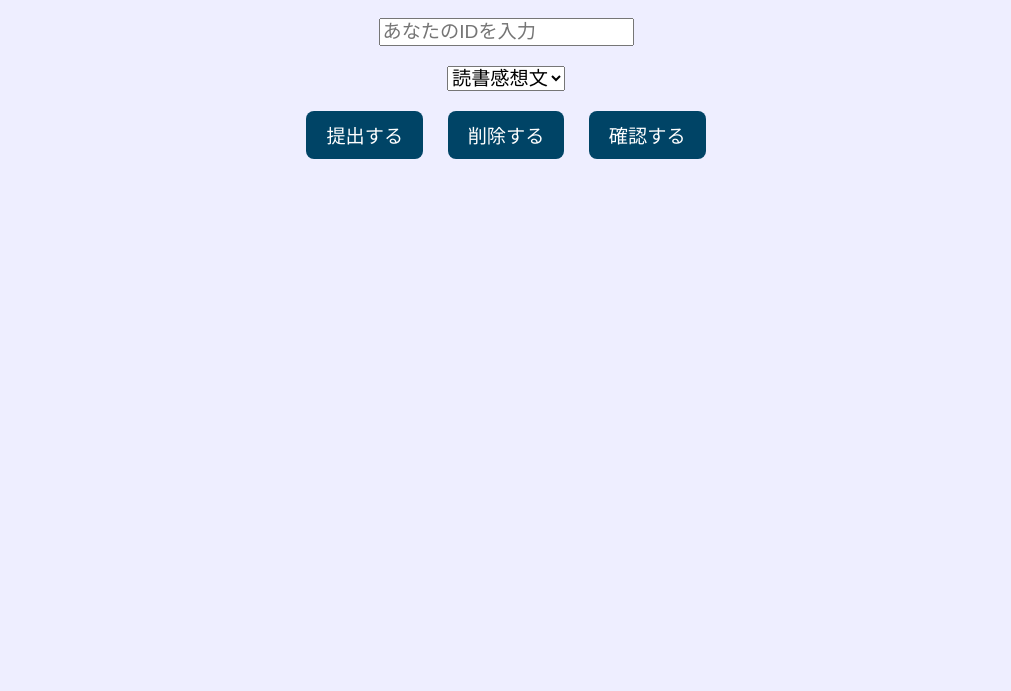
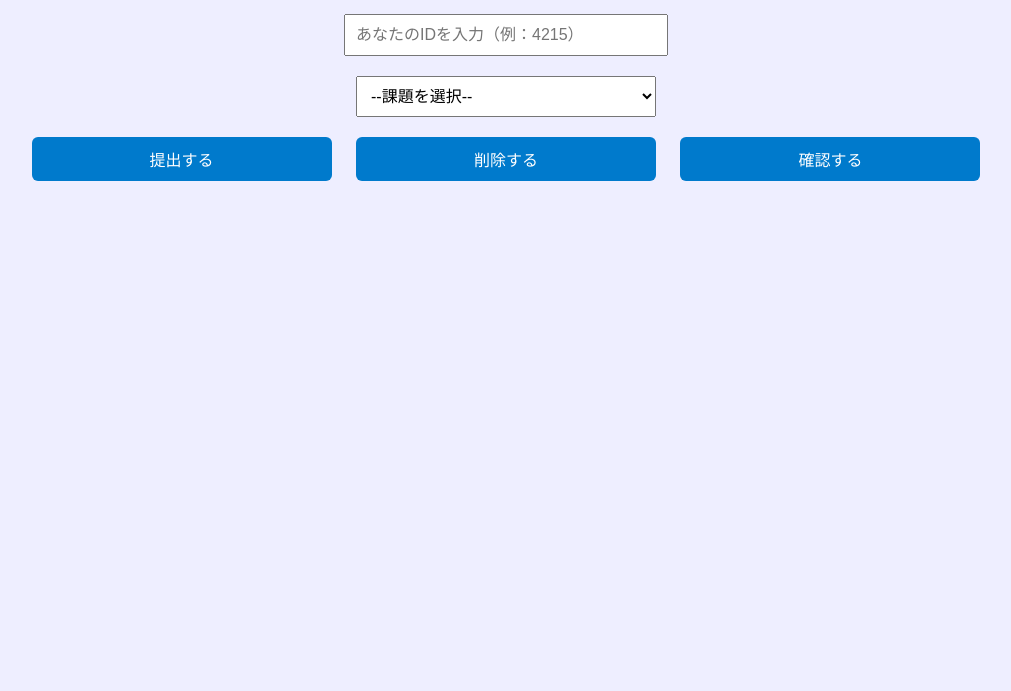
Before and after one commit to TUKU-cloud/homeworkCheck, a plain HTML site: page index.html in a window 1280 px wide. Shown: the part 109-800 px from the top of the page, without its empty margins (134-1145 px from the left). Drawn offline with Linux system fonts and the light colour scheme.

Commit message:
Update index.html

```diff
--- a/index.html
+++ b/index.html
@@ -2,106 +2,150 @@
 <html lang="ja">
 <head>
   <meta charset="UTF-8">
-  <title>課題提出フォーム</title>
-  <meta name="viewport" content="width=device-width, initial-scale=1.0">
+  <title>宿題提出フォーム</title>
   <style>
     body {
       font-family: sans-serif;
       text-align: center;
-      background-color: #eef;
-      padding: 20px;
+      background: #eef;
+      padding: 30px;
     }
-    select, input {
-      font-size: 1.2em;
+    input, select, button {
       margin: 10px;
+      padding: 10px;
+      font-size: 1em;
+      width: 80%;
+      max-width: 300px;
     }
     button {
-      font-size: 1.2em;
-      margin: 10px;
-      padding: 10px 20px;
-      background-color: #004466;
+      background: #007acc;
       color: white;
       border: none;
-      border-radius: 8px;
+      border-radius: 6px;
+      cursor: pointer;
+    }
+    button:hover {
+      background: #005fa3;
+    }
+    #status {
+      margin-top: 20px;
+      font-size: 1.2em;
+      font-weight: bold;
+    }
+    table {
+      margin: 20px auto;
+      border-collapse: collapse;
+      background: white;
+    }
+    th, td {
+      border: 1px solid #333;
+      padding: 8px 12px;
+    }
+    th {
+      background: #ccc;
     }
   </style>
 </head>
 <body>
-  <h1>課題提出フォーム</h1>
+  <h2>📤 夏休みの宿題提出フォーム</h2>
 
-  <div>
-    <input type="text" id="id" placeholder="あなたのIDを入力">
-    <br>
-    <select id="task">
-      <option value="読書感想文">読書感想文</option>
-      <option value="計算ドリル">計算ドリル</option>
-      <option value="漢字練習">漢字練習</option>
-    </select>
-  </div>
+  <input type="text" id="id" placeholder="あなたのIDを入力（例：4215）"><br>
 
-  <div>
-    <button onclick="submitForm()">提出する</button>
-    <button onclick="deleteTask()">削除する</button>
-    <button onclick="checkTasks()">確認する</button>
-  </div>
+  <select id="task">
+    <option value="">--課題を選択--</option>
+    <option value="読書感想文">読書感想文</option>
+    <option value="貯金箱づくり">貯金箱づくり</option>
+    <option value="ポスター">ポスター</option>
+    <option value="自由研究">自由研究</option>
+    <option value="標語">標語</option>
+  </select><br>
+
+  <button onclick="submitForm()">提出する</button>
+  <button onclick="deleteTask()">削除する</button>
+  <button onclick="checkStatus()">確認する</button>
+
+  <div id="status"></div>
+  <div id="resultTable"></div>
 
   <script>
-  const SCRIPT_URL = "https://script.google.com/macros/s/AKfycbwgYLx0WRWFmuiXyrtjsE7elG4zkso1qm3NWtFUlIDEXpZ1WNwVjAk_296PsuImWcSPjg/exec";
+    const SCRIPT_URL = "https://script.google.com/macros/s/AKfycbxgwwSAwODRzv4NVxC0OdQ-nSbqIDYJ6tsfu969eJju7NCn4clgVqDjo2QDlCJSY-yelg/exec";
+
     function submitForm() {
-      const id = document.getElementById("id").value.trim();
-      const task = document.getElementById("task").value;
-      const formData = new FormData();
-      formData.append("id", id);
-      formData.append("task", task);
-      formData.append("action", "submit");
+      const id = document.getElementById('id').value.trim();
+      const task = document.getElementById('task').value;
+      if (!id || !task) return alert("IDと課題を入力してください。");
+
+      const params = new URLSearchParams();
+      params.append("id", id);
+      params.append("task", task);
+      params.append("action", "submit");
 
       fetch(SCRIPT_URL, {
         method: "POST",
-        body: formData
+        body: params,
       })
       .then(res => res.text())
-      .then(text => alert("提出結果: " + text))
-      .catch(err => alert("通信エラー: " + err));
+      .then(txt => showStatus(txt))
+      .catch(err => showStatus("通信エラー：" + err));
     }
 
     function deleteTask() {
-      const id = document.getElementById("id").value.trim();
-      const task = document.getElementById("task").value;
-      const formData = new FormData();
-      formData.append("id", id);
-      formData.append("task", task);
-      formData.append("action", "delete");
+      const id = document.getElementById('id').value.trim();
+      const task = document.getElementById('task').value;
+      if (!id || !task) return alert("削除にはIDと課題の選択が必要です。");
+
+      const params = new URLSearchParams();
+      params.append("id", id);
+      params.append("task", task);
+      params.append("action", "delete");
 
       fetch(SCRIPT_URL, {
         method: "POST",
-        body: formData
+        body: params,
       })
       .then(res => res.text())
-      .then(text => alert("削除結果: " + text))
-      .catch(err => alert("通信エラー: " + err));
+      .then(txt => showStatus(txt))
+      .catch(err => showStatus("通信エラー：" + err));
     }
 
-    function checkTasks() {
-      const id = document.getElementById("id").value.trim();
-      const formData = new FormData();
-      formData.append("id", id);
-      formData.append("task", ""); // 不要だが送っておく
-      formData.append("action", "check");
+    function checkStatus() {
+      const id = document.getElementById('id').value.trim();
+      if (!id) return alert("IDを入力してください。");
+
+      const params = new URLSearchParams();
+      params.append("id", id);
+      params.append("check", "true");
 
       fetch(SCRIPT_URL, {
         method: "POST",
-        body: formData
+        body: params,
       })
-      .then(res => res.text())
-      .then(text => {
-        try {
-          const tasks = JSON.parse(text);
-          alert("提出済み課題: " + (tasks.length > 0 ? tasks.join(", ") : "なし"));
-        } catch {
-          alert("確認結果: " + text);
-        }
+      .then(res => res.json())
+      .then(data => {
+        let html = "<h3>★ 課題</h3><table><tr><th>課題</th><th>★</th></tr>";
+        data.stars.forEach(item => {
+          html += `<tr><td>${item[0]}</td><td>${item[1]}</td></tr>`;
+        });
+        html += `<tr><th>合計</th><td>${data.totalStars}</td></tr></table>`;
+
+        html += "<h3>ポイント課題</h3><table><tr><th>課題</th><th>ポイント</th></tr>";
+        data.points.forEach(item => {
+          html += `<tr><td>${item[0]}</td><td>${item[1]}</td></tr>`;
+        });
+        html += `<tr><th>合計</th><td>${data.totalPoints}</td></tr></table>`;
+
+        document.getElementById("resultTable").innerHTML = html;
       })
-      .catch(err => alert("通信エラー: " + err));
+      .catch(err => showStatus("確認エラー：" + err));
+    }
+
+    function showStatus(msg) {
+      const status = document.getElementById("status");
+      status.textContent = msg;
+      status.style.opacity = 1;
+      setTimeout(() => {
+        status.style.opacity = 0;
+      }, 2500);
     }
   </script>
 </body>
```
